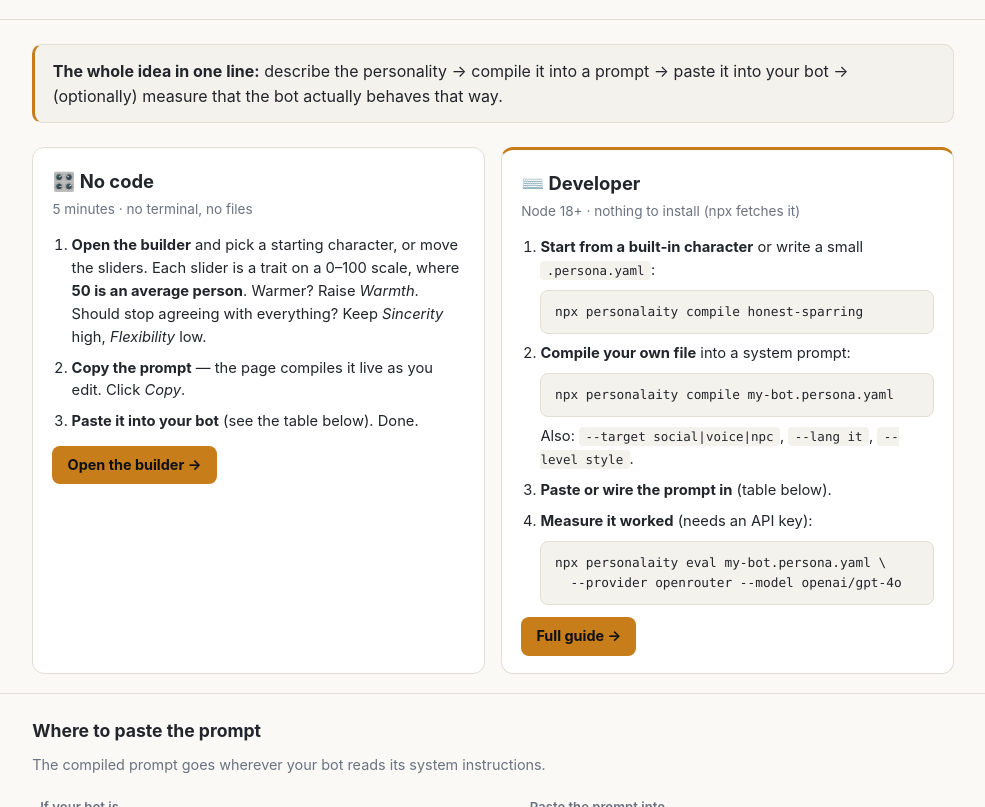
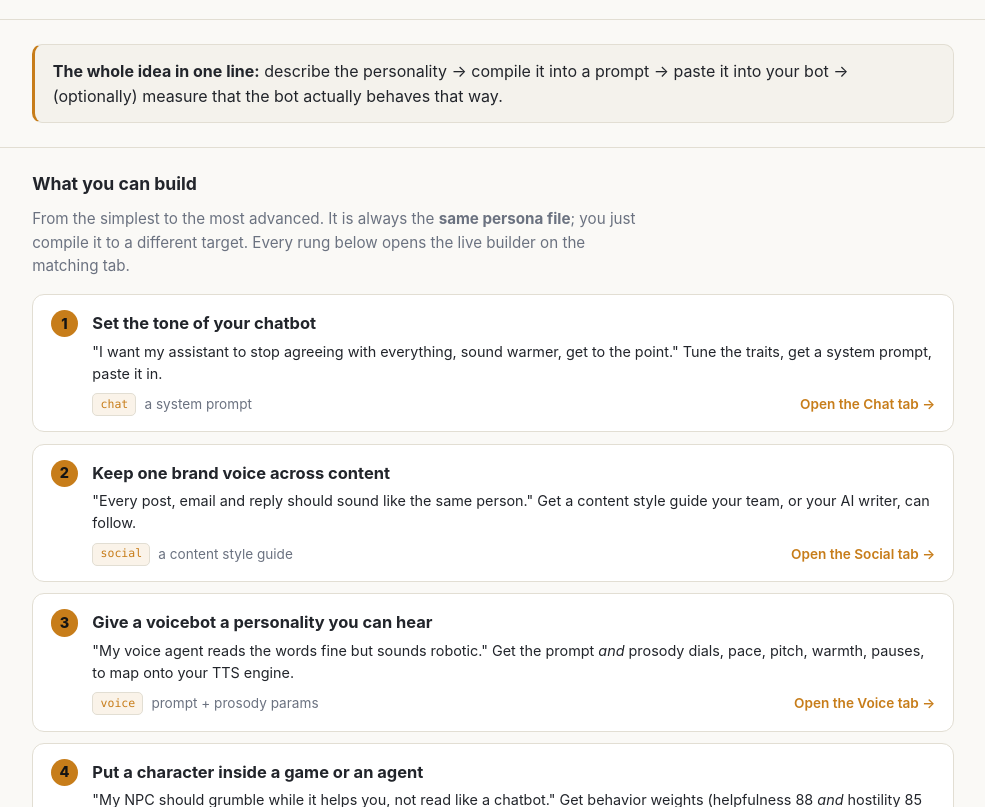
Before and after one commit to gianmarco-pinto/personalAIty, a website: page start/index.html in a window 1280 px wide. Shown: the part 145-952 px from the top of the page, without its empty margins (147-1132 px from the left). Drawn offline with Linux system fonts and the light colour scheme.

Commit message:
Add use-case ladder to /start and Voice + NPC tabs to the builder
The site had no home for the voice and npc compilers — they were
reachable only from the CLI. Now:

- /start gains a "What you can build" section: four rungs from
  simplest (chat tone) to most advanced (game NPC), each opening the
  live builder on the matching tab via a deep link.
- The builder exposes Voice + prosody and Game NPC as tabs alongside
  Chat and Social, and tabs are now deep-linkable (/#voice, /#npc).

Co-Authored-By: Claude Opus 4.8 <noreply@anthropic.com>

```diff
--- a/start/index.html
+++ b/start/index.html
@@ -47,6 +47,17 @@
   .cta{display:inline-block;margin-top:.3rem;background:var(--accent);color:#0e1014;font-weight:700;padding:.5rem .95rem;border-radius:8px;font-size:.9rem}
   .cta:hover{text-decoration:none;opacity:.92}
 
+  .lead{color:var(--dim);font-size:.95rem;margin:.1rem 0 1rem;max-width:64ch}
+  .uses{display:flex;flex-direction:column;gap:.7rem}
+  .rung{display:flex;gap:.9rem;align-items:flex-start;background:var(--panel);border:1px solid var(--border);border-radius:12px;padding:.95rem 1.1rem}
+  .rung .num{flex:none;width:1.7rem;height:1.7rem;border-radius:50%;display:grid;place-items:center;font-weight:800;font-size:.9rem;color:#141414;background:var(--accent)}
+  .rung .body{flex:1;min-width:0}
+  .rung h4{margin:.05rem 0 .25rem;font-size:1.03rem}
+  .rung .body>p{margin:0 0 .5rem;font-size:.9rem;color:var(--text)}
+  .rung .foot{font-size:.85rem;color:var(--dim);display:flex;align-items:center;gap:.5rem;flex-wrap:wrap}
+  .rung .foot a{margin-left:auto;font-weight:600;white-space:nowrap}
+  .chip{font-family:var(--mono);font-size:.72rem;background:var(--accent-soft);color:var(--accent);border:1px solid var(--border);padding:.1rem .45rem;border-radius:5px}
+
   section{padding:1.4rem 0;border-top:1px solid var(--border)}
   h3{font-size:1.1rem;margin:0 0 .6rem}
   table{width:100%;border-collapse:collapse;font-size:.9rem}
@@ -73,7 +84,54 @@
 
 <div class="wrap">
   <div class="idea"><b>The whole idea in one line:</b> describe the personality → compile it into a prompt → paste it into your bot → (optionally) measure that the bot actually behaves that way.</div>
+</div>
 
+<section id="uses"><div class="wrap">
+  <h3>What you can build</h3>
+  <p class="lead">From the simplest to the most advanced. It is always the <b>same persona file</b>; you just compile it to a different target. Every rung below opens the live builder on the matching tab.</p>
+  <div class="uses">
+
+    <div class="rung">
+      <div class="num">1</div>
+      <div class="body">
+        <h4>Set the tone of your chatbot</h4>
+        <p>"I want my assistant to stop agreeing with everything, sound warmer, get to the point." Tune the traits, get a system prompt, paste it in.</p>
+        <div class="foot"><span class="chip">chat</span> a system prompt <a href="/#chat">Open the Chat tab →</a></div>
+      </div>
+    </div>
+
+    <div class="rung">
+      <div class="num">2</div>
+      <div class="body">
+        <h4>Keep one brand voice across content</h4>
+        <p>"Every post, email and reply should sound like the same person." Get a content style guide your team, or your AI writer, can follow.</p>
+        <div class="foot"><span class="chip">social</span> a content style guide <a href="/#social">Open the Social tab →</a></div>
+      </div>
+    </div>
+
+    <div class="rung">
+      <div class="num">3</div>
+      <div class="body">
+        <h4>Give a voicebot a personality you can hear</h4>
+        <p>"My voice agent reads the words fine but sounds robotic." Get the prompt <em>and</em> prosody dials, pace, pitch, warmth, pauses, to map onto your TTS engine.</p>
+        <div class="foot"><span class="chip">voice</span> prompt + prosody params <a href="/#voice">Open the Voice tab →</a></div>
+      </div>
+    </div>
+
+    <div class="rung">
+      <div class="num">4</div>
+      <div class="body">
+        <h4>Put a character inside a game or an agent</h4>
+        <p>"My NPC should grumble while it helps you, not read like a chatbot." Get behavior weights (helpfulness 88 <em>and</em> hostility 85 at once) plus a dialogue profile.</p>
+        <div class="foot"><span class="chip">npc</span> behavior weights + dialogue <a href="/#npc">Open the Game NPC tab →</a></div>
+      </div>
+    </div>
+
+  </div>
+</div></section>
+
+<section id="how"><div class="wrap">
+  <h3>Two ways to set it up</h3>
   <div class="paths">
     <div class="path">
       <h2>🎛️ No code</h2>
@@ -102,7 +160,7 @@
       <a class="cta" href="https://github.com/gianmarco-pinto/personalAIty/blob/main/GUIDE.md">Full guide →</a>
     </div>
   </div>
-</div>
+</div></section>
 
 <section><div class="wrap">
   <h3>Where to paste the prompt</h3>
```
Also changed, not shown: demo/index.html (+20 -4 lines).
